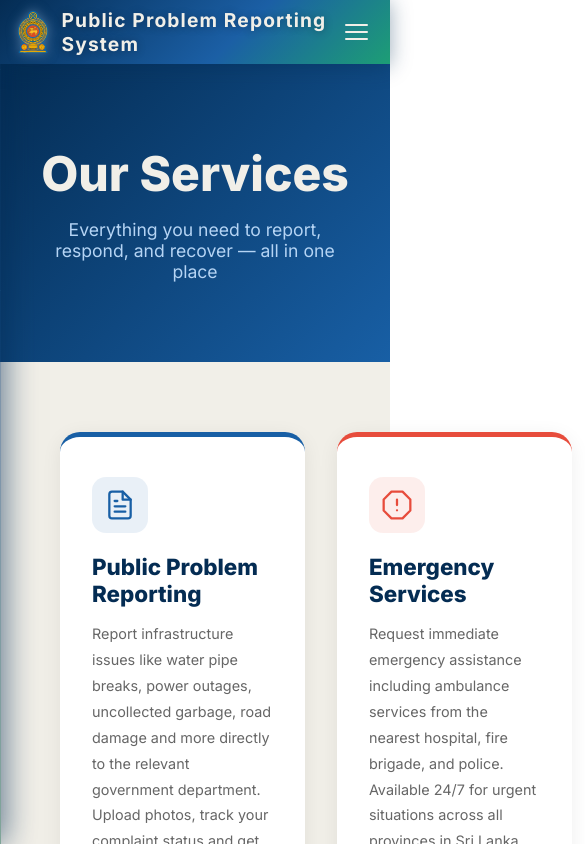
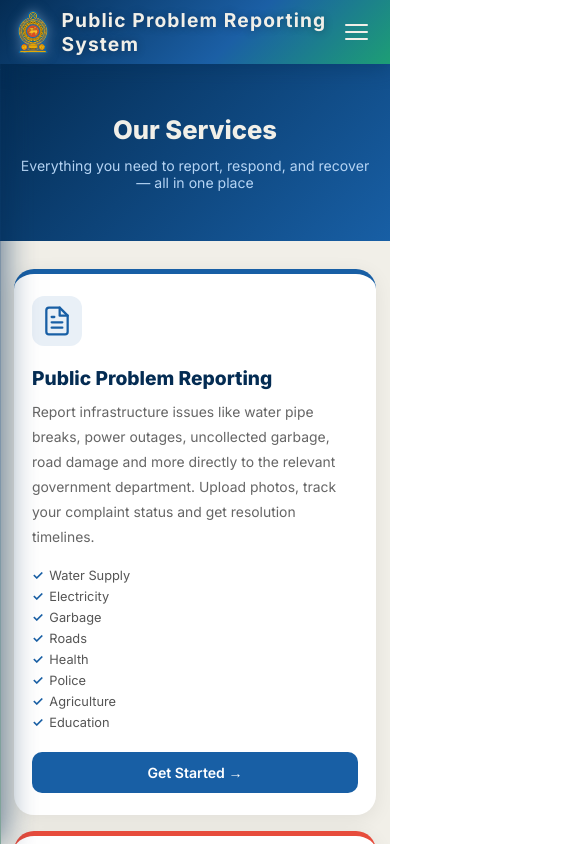
Before and after one commit to Chamoth-Herath/Public-Problem-Reporting-System, a React (Create React App) app in the folder frontend/: page /services in a window 390 px wide. Shown: the top 844 px of the page, 585 px wide, since content can reach past the window. Built offline with nearby package versions, Linux system fonts and the light colour scheme.

Commit message:
add mobile responsive styles for Services, Report, WeatherCard pages

```diff
--- a/frontend/src/pages/Departments.css
+++ b/frontend/src/pages/Departments.css
@@ -148,3 +148,85 @@
 .dept-card:hover .report-link {
     background: rgba(255,255,255,0.2);
 }
+
+/* ══════════════════════════════════════════════════════════════
+   TABLET  ≤ 1024px
+══════════════════════════════════════════════════════════════ */
+@media (max-width: 1024px) {
+    .dept-grid {
+        grid-template-columns: repeat(3, 1fr);
+        gap: 20px;
+        padding: 48px 36px;
+    }
+
+    .report-hero h1 { font-size: 2.3rem; }
+}
+
+/* ══════════════════════════════════════════════════════════════
+   MOBILE  ≤ 768px
+══════════════════════════════════════════════════════════════ */
+@media (max-width: 768px) {
+    .report-hero {
+        padding: 56px 20px;
+    }
+
+    .report-hero h1 {
+        font-size: 1.8rem;
+        margin-bottom: 10px;
+    }
+
+    .report-hero p { font-size: 0.92rem; }
+
+    .dept-grid {
+        grid-template-columns: repeat(2, 1fr);
+        gap: 16px;
+        padding: 36px 20px;
+    }
+
+    /* slightly taller so back content fits */
+    .dept-card { height: 200px; }
+
+    .dept-icon { font-size: 2.2rem; margin-bottom: 10px; }
+
+    .dept-front h3 { font-size: 0.9rem; }
+
+    .hover-hint { font-size: 0.65rem; }
+
+    .dept-back { padding: 16px; }
+
+    .dept-icon-sm { font-size: 1.4rem; margin-bottom: 4px; }
+
+    .dept-back h3 { font-size: 0.85rem; margin-bottom: 4px; }
+
+    .dept-back p  { font-size: 0.72rem; line-height: 1.5; }
+
+    .report-link  { font-size: 0.72rem; padding: 5px 12px; }
+}
+
+/* ══════════════════════════════════════════════════════════════
+   SMALL PHONES  ≤ 480px
+══════════════════════════════════════════════════════════════ */
+@media (max-width: 480px) {
+    .report-hero { padding: 48px 16px; }
+    .report-hero h1 { font-size: 1.55rem; }
+
+    .dept-grid {
+        grid-template-columns: repeat(2, 1fr);
+        gap: 12px;
+        padding: 28px 14px;
+    }
+
+    .dept-card { height: 185px; }
+
+    .dept-front { padding: 18px 14px; }
+    .dept-back  { padding: 14px 12px; }
+
+    .dept-icon    { font-size: 2rem; margin-bottom: 8px; }
+    .dept-front h3 { font-size: 0.82rem; }
+    .hover-hint   { display: none; } /* hide on tiny screens — no space */
+
+    .dept-icon-sm  { font-size: 1.2rem; }
+    .dept-back h3  { font-size: 0.8rem; }
+    .dept-back p   { font-size: 0.68rem; }
+    .report-link   { font-size: 0.68rem; padding: 4px 10px; }
+}
--- a/frontend/src/pages/Services.css
+++ b/frontend/src/pages/Services.css
@@ -47,7 +47,6 @@
     box-shadow: 0 20px 50px rgba(0,0,0,0.13);
 }
 
-/* Updated: icon container instead of emoji */
 .box-icon {
     margin-bottom: 20px;
 }
@@ -116,3 +115,87 @@
     opacity: 0.88;
     transform: translateY(-2px);
 }
+
+/* ══════════════════════════════════════════════════════════════
+   TABLET  ≤ 1024px
+══════════════════════════════════════════════════════════════ */
+@media (max-width: 1024px) {
+    .services-boxes {
+        grid-template-columns: repeat(2, 1fr);
+        gap: 24px;
+        padding: 50px 36px;
+    }
+
+    .services-hero h1 { font-size: 2.4rem; }
+}
+
+/* ══════════════════════════════════════════════════════════════
+   MOBILE  ≤ 768px
+══════════════════════════════════════════════════════════════ */
+@media (max-width: 768px) {
+    .services-hero {
+        padding: 60px 20px;
+    }
+
+    .services-hero h1 {
+        font-size: 1.9rem;
+        margin-bottom: 12px;
+    }
+
+    .services-hero p { font-size: 0.95rem; }
+
+    .services-boxes {
+        grid-template-columns: 1fr;
+        gap: 20px;
+        padding: 36px 20px;
+    }
+
+    .service-box {
+        padding: 28px 22px;
+    }
+
+    /* disable lift hover on touch */
+    .service-box:hover {
+        transform: none;
+        box-shadow: 0 4px 20px rgba(0,0,0,0.07);
+    }
+
+    .icon-wrap { width: 50px; height: 50px; border-radius: 12px; }
+
+    .service-box h2 { font-size: 1.2rem; margin-bottom: 10px; }
+    .service-box p  { font-size: 0.87rem; margin-bottom: 18px; }
+
+    .box-features {
+        grid-template-columns: 1fr 1fr;
+        gap: 8px;
+        margin-bottom: 22px;
+    }
+
+    .box-features li { font-size: 0.82rem; }
+    .box-btn { padding: 13px 20px; font-size: 0.9rem; }
+}
+
+/* ══════════════════════════════════════════════════════════════
+   SMALL PHONES  ≤ 480px
+══════════════════════════════════════════════════════════════ */
+@media (max-width: 480px) {
+    .services-hero { padding: 50px 16px; }
+    .services-hero h1 { font-size: 1.6rem; }
+    .services-hero p  { font-size: 0.88rem; }
+
+    .services-boxes {
+        padding: 28px 14px;
+        gap: 16px;
+    }
+
+    .service-box { padding: 22px 18px; }
+
+    /* single column features on very small screens */
+    .box-features {
+        grid-template-columns: 1fr;
+        gap: 6px;
+    }
+
+    .box-features li { font-size: 0.8rem; }
+    .box-btn { padding: 12px 16px; font-size: 0.88rem; }
+}
```
